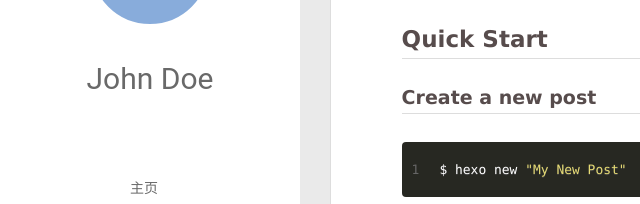
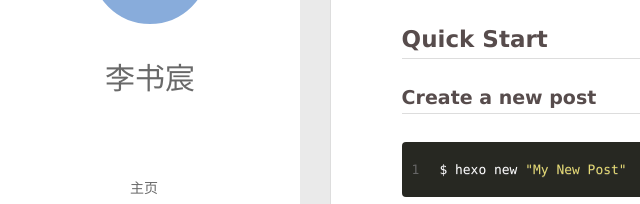
Before and after one commit to fmhdnr/fmhdnr.github.io, a plain HTML site: page index.html in a window 1280 px wide. Shown: the part 211-415 px from the top of the page, 0-640 px from the left. Drawn offline with Linux system fonts and the light colour scheme; no server answers.

Commit message:
Update index.html

```diff
--- a/index.html
+++ b/index.html
@@ -45,7 +45,7 @@
 			<img src="" class="js-avatar">
 		</a>
 		<hgroup>
-		  <h1 class="header-author"><a href="/">John Doe</a></h1>
+		  <h1 class="header-author"><a href="/">李书宸</a></h1>
 		</hgroup>
 
 
```
